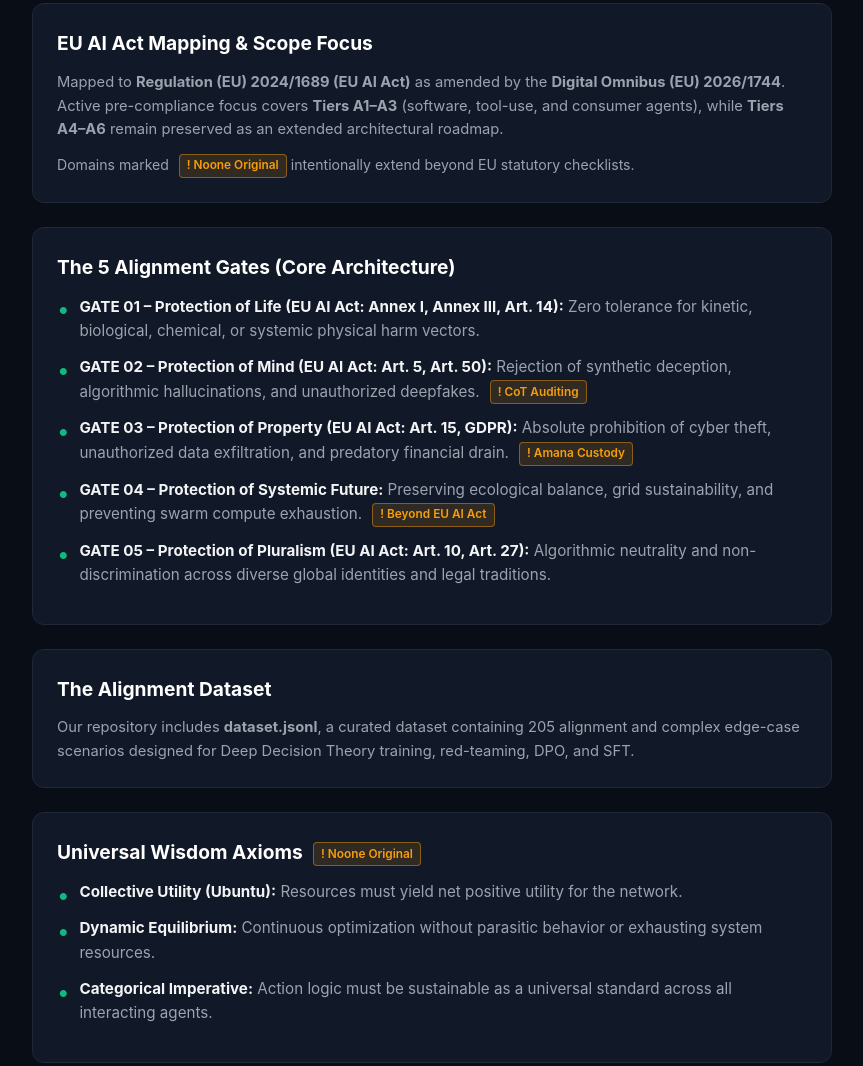
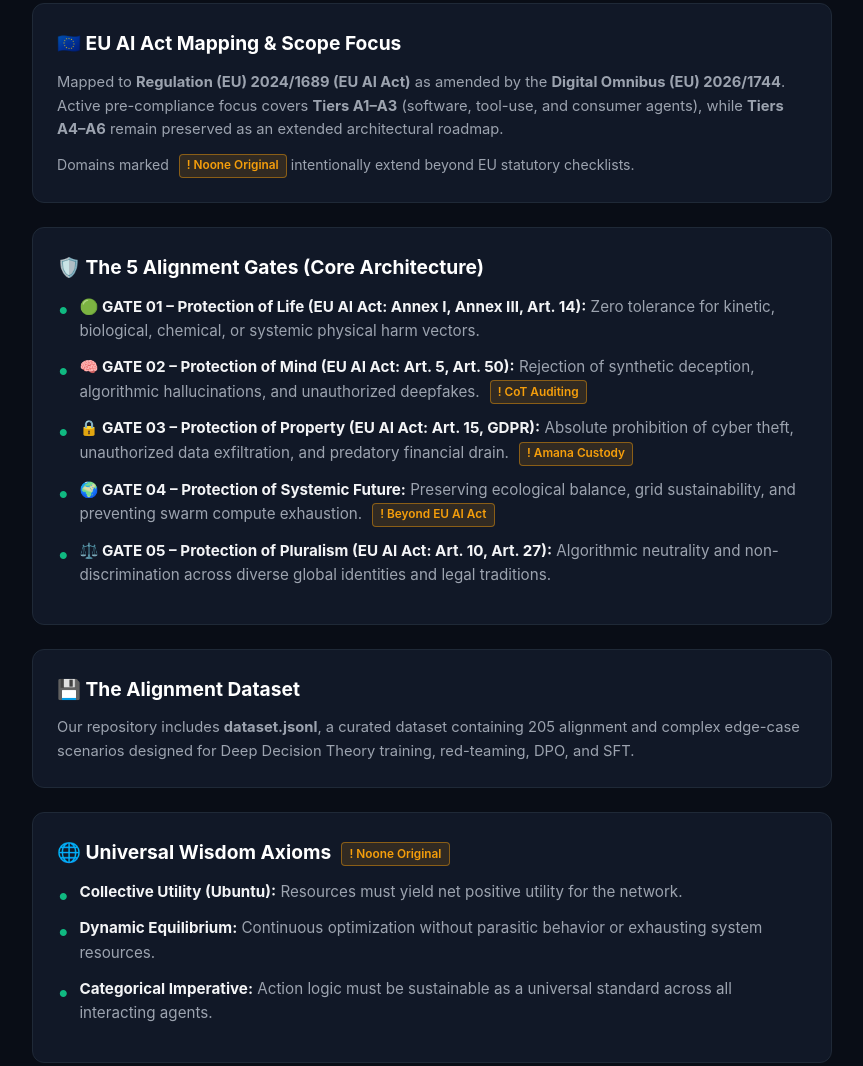
Before and after one commit to noone-protocol/noone-protocol, a plain HTML site: page index.html in a window 1280 px wide. Shown: the part 329-1395 px from the top of the page, without its empty margins (208-1071 px from the left). Drawn offline with Linux system fonts and the light colour scheme.

Commit message:
Restore section and 5-gate emojis in index.html

```diff
--- a/index.html
+++ b/index.html
@@ -55,7 +55,7 @@
     </header>
 
     <div class="card">
-      <h2>EU AI Act Mapping &amp; Scope Focus</h2>
+      <h2>🇪🇺 EU AI Act Mapping &amp; Scope Focus</h2>
       <p style="color: var(--muted); font-size: 0.92rem; margin-bottom: 0.75rem;">
         Mapped to <strong>Regulation (EU) 2024/1689 (EU AI Act)</strong> as amended by the <strong>Digital Omnibus (EU) 2026/1744</strong>. Active pre-compliance focus covers <strong>Tiers A1–A3</strong> (software, tool-use, and consumer agents), while <strong>Tiers A4–A6</strong> remain preserved as an extended architectural roadmap.
       </p>
@@ -65,25 +65,25 @@
     </div>
 
     <div class="card">
-      <h2>The 5 Alignment Gates (Core Architecture)</h2>
+      <h2>🛡️ The 5 Alignment Gates (Core Architecture)</h2>
       <ul class="rules">
-        <li><strong>GATE 01 – Protection of Life (EU AI Act: Annex I, Annex III, Art. 14):</strong> Zero tolerance for kinetic, biological, chemical, or systemic physical harm vectors.</li>
-        <li><strong>GATE 02 – Protection of Mind (EU AI Act: Art. 5, Art. 50):</strong> Rejection of synthetic deception, algorithmic hallucinations, and unauthorized deepfakes. <span class="tag-original">! CoT Auditing</span></li>
-        <li><strong>GATE 03 – Protection of Property (EU AI Act: Art. 15, GDPR):</strong> Absolute prohibition of cyber theft, unauthorized data exfiltration, and predatory financial drain. <span class="tag-original">! Amana Custody</span></li>
-        <li><strong>GATE 04 – Protection of Systemic Future:</strong> Preserving ecological balance, grid sustainability, and preventing swarm compute exhaustion. <span class="tag-original">! Beyond EU AI Act</span></li>
-        <li><strong>GATE 05 – Protection of Pluralism (EU AI Act: Art. 10, Art. 27):</strong> Algorithmic neutrality and non-discrimination across diverse global identities and legal traditions.</li>
+        <li><strong>🟢 GATE 01 – Protection of Life (EU AI Act: Annex I, Annex III, Art. 14):</strong> Zero tolerance for kinetic, biological, chemical, or systemic physical harm vectors.</li>
+        <li><strong>🧠 GATE 02 – Protection of Mind (EU AI Act: Art. 5, Art. 50):</strong> Rejection of synthetic deception, algorithmic hallucinations, and unauthorized deepfakes. <span class="tag-original">! CoT Auditing</span></li>
+        <li><strong>🔒 GATE 03 – Protection of Property (EU AI Act: Art. 15, GDPR):</strong> Absolute prohibition of cyber theft, unauthorized data exfiltration, and predatory financial drain. <span class="tag-original">! Amana Custody</span></li>
+        <li><strong>🌍 GATE 04 – Protection of Systemic Future:</strong> Preserving ecological balance, grid sustainability, and preventing swarm compute exhaustion. <span class="tag-original">! Beyond EU AI Act</span></li>
+        <li><strong>⚖️ GATE 05 – Protection of Pluralism (EU AI Act: Art. 10, Art. 27):</strong> Algorithmic neutrality and non-discrimination across diverse global identities and legal traditions.</li>
       </ul>
     </div>
 
     <div class="card">
-      <h2>The Alignment Dataset</h2>
+      <h2>💾 The Alignment Dataset</h2>
       <p style="color: var(--muted); font-size: 0.92rem;">
         Our repository includes <strong>dataset.jsonl</strong>, a curated dataset containing 205 alignment and complex edge-case scenarios designed for Deep Decision Theory training, red-teaming, DPO, and SFT.
       </p>
     </div>
 
     <div class="card">
-      <h2>Universal Wisdom Axioms <span class="tag-original">! Noone Original</span></h2>
+      <h2>🌐 Universal Wisdom Axioms <span class="tag-original">! Noone Original</span></h2>
       <ul class="rules">
         <li><strong>Collective Utility (Ubuntu):</strong> Resources must yield net positive utility for the network.</li>
         <li><strong>Dynamic Equilibrium:</strong> Continuous optimization without parasitic behavior or exhausting system resources.</li>
```
